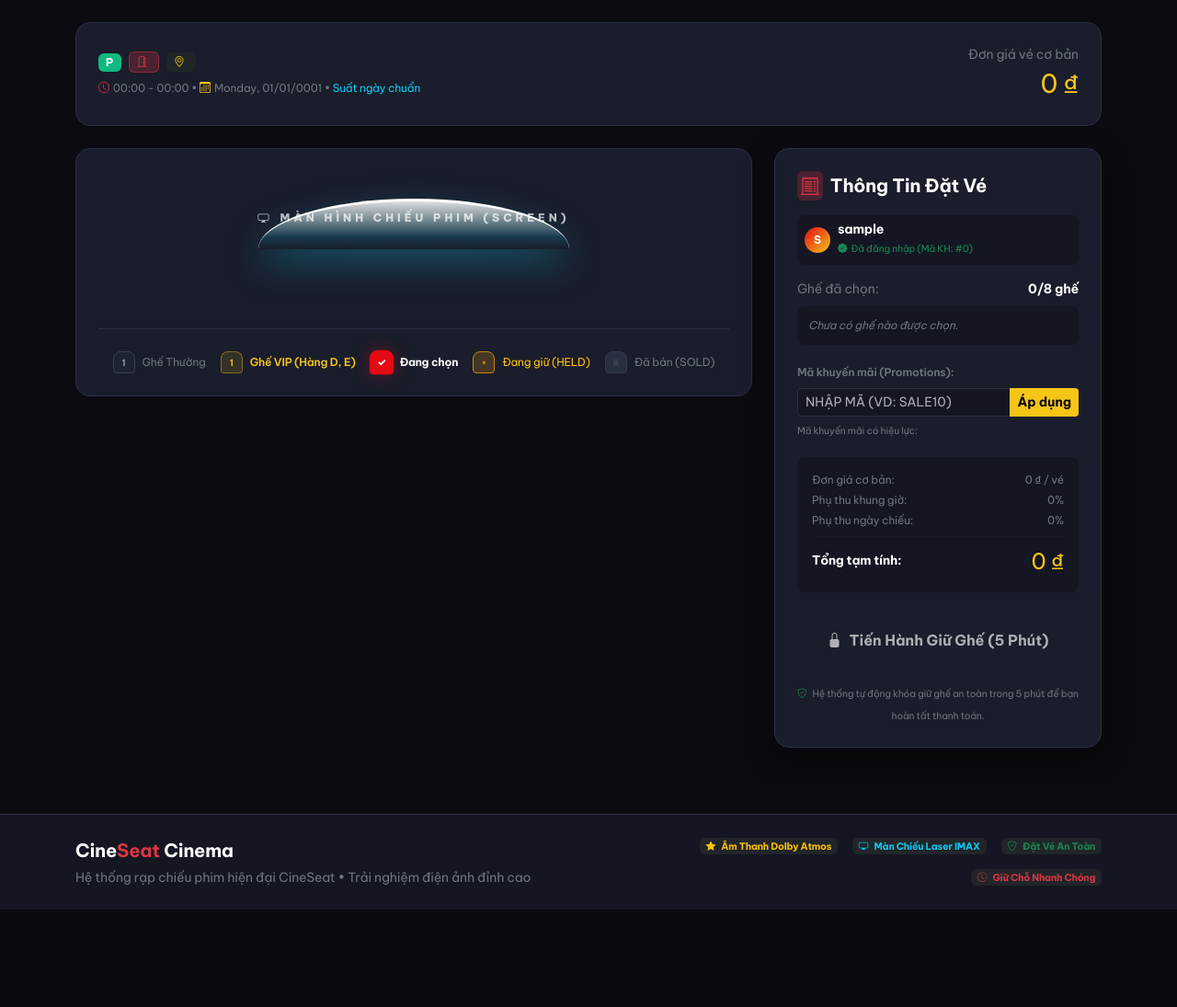
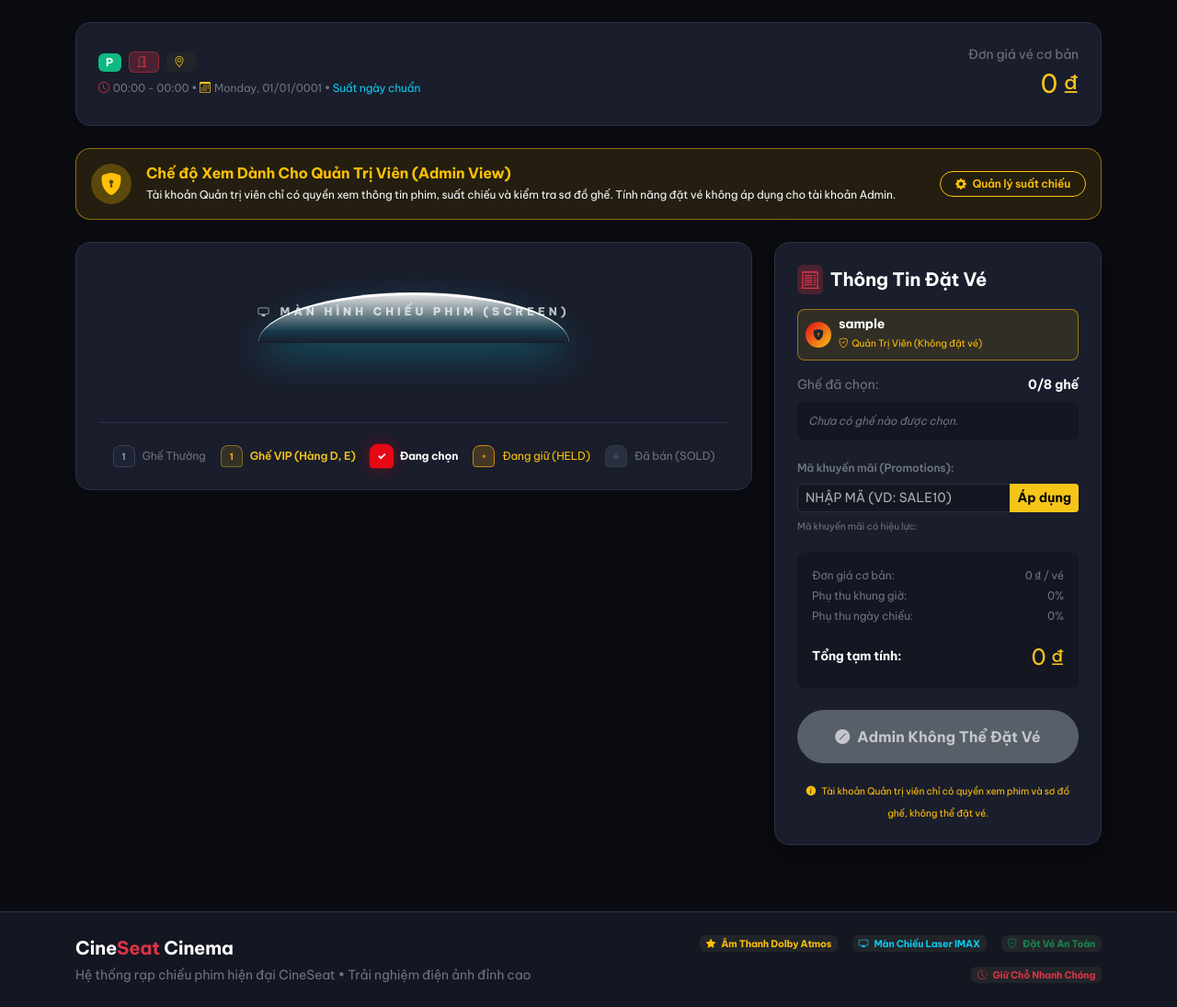
Before and after one commit to tructran2006/HQTCSDL, an ASP.NET Core app: page /Bookings/SelectSeats/1 in a window 1280 px wide. Shown: the part 143-1238 px from the top of the page at 92% size. Before the commit the page ends 1132 px from the top, so only its background shows below. Run offline with ASP.NET Core 8, Linux system fonts and the light colour scheme; the visitor is signed in with stand-in values (Sample User, id 1); data that the repository does not hold is empty; database files in the repository are not loaded; some libraries are stand-ins or nearby versions.

Commit message:
fix: chan admin dat ve, chi cho phep admin xem phim va tach biet don ve giua admin va khach hang
- Sua UserContext.CurrentUserId tra ve 0 khi la Admin va khong fallback ve User 1 khi chua dang nhap de tranh gan nham don ve
- Chan Admin dat ve tai BookingsController (Hold, HoldJson, Checkout, ConfirmPayment) kem thong bao ro rang
- Cap nhat giao dien Chon Ghe (SelectSeats.cshtml): hien thi banner che do xem Admin, vo hieu hoa nut Dat ve
- Cap nhat nut Chi tiet phim: hien thi 'Xem So Do Ghe' doi voi Admin thay vi 'Chon Ghe Dat Ve'
- Cap nhat thanh dieu huong: an 'Ve Cua Toi' doi voi Admin va thay the bang 'Quan Ly Don Ve'
- Don dep cac ve thu nghiem truoc do va bo sung Test12 kiem tra nghiep vu chan Admin dat ve

```diff
--- a/src/CineSeat.Web/Controllers/BookingsController.cs
+++ b/src/CineSeat.Web/Controllers/BookingsController.cs
@@ -116,7 +116,18 @@ namespace CineSeat.Web.Controllers
                 return RedirectToAction("Login", "Account", new { returnUrl = Url.Action("SelectSeats", new { id = request.ShowtimeId }) });
             }
 
+            if (User.IsInRole("ADMIN"))
+            {
+                TempData["ErrorMessage"] = "Tài khoản Quản trị viên (Admin) chỉ có quyền xem thông tin và quản lý hệ thống, không được phép thực hiện đặt vé.";
+                return RedirectToAction(nameof(SelectSeats), new { id = request.ShowtimeId });
+            }
+
             int currentUser = _userContext.CurrentUserId;
+            if (currentUser <= 0)
+            {
+                TempData["ErrorMessage"] = "Vui lòng đăng nhập bằng tài khoản Khách hàng để tiến hành giữ ghế.";
+                return RedirectToAction("Login", "Account", new { returnUrl = Url.Action("SelectSeats", new { id = request.ShowtimeId }) });
+            }
 
             if (string.IsNullOrWhiteSpace(request.SeatIdsJson) || request.SeatIdsJson == "[]")
             {
@@ -159,7 +170,26 @@ namespace CineSeat.Web.Controllers
                 });
             }
 
+            if (User.IsInRole("ADMIN"))
+            {
+                return Json(new HoldSeatsResult
+                {
+                    Success = false,
+                    ErrorCode = 403,
+                    ErrorMessage = "Tài khoản Quản trị viên (Admin) chỉ có quyền xem thông tin và quản trị hệ thống, không được phép thực hiện đặt vé."
+                });
+            }
+
             int currentUser = _userContext.CurrentUserId;
+            if (currentUser <= 0)
+            {
+                return Json(new HoldSeatsResult
+                {
+                    Success = false,
+                    ErrorCode = 401,
+                    ErrorMessage = "Vui lòng đăng nhập bằng tài khoản Khách hàng để tiến hành giữ ghế."
+                });
+            }
 
             if (string.IsNullOrWhiteSpace(request.SeatIdsJson) || request.SeatIdsJson == "[]")
             {
@@ -206,9 +236,15 @@ namespace CineSeat.Web.Controllers
         }
 
         // GET: Bookings/Checkout/{bookingId}
-        [Authorize(Roles = "CUSTOMER,ADMIN")]
+        [Authorize(Roles = "CUSTOMER")]
         public async Task<IActionResult> Checkout(int id)
         {
+            if (User.IsInRole("ADMIN"))
+            {
+                TempData["ErrorMessage"] = "Tài khoản Quản trị viên (Admin) không được phép thực hiện thanh toán đặt vé.";
+                return RedirectToAction("Dashboard", "Admin");
+            }
+
             var booking = await _cineSeatService.GetBookingByIdAsync(id);
             if (booking == null)
             {
@@ -232,9 +268,15 @@ namespace CineSeat.Web.Controllers
         // POST: Bookings/ConfirmPayment
         [HttpPost]
         [ValidateAntiForgeryToken]
-        [Authorize(Roles = "CUSTOMER,ADMIN")]
+        [Authorize(Roles = "CUSTOMER")]
         public async Task<IActionResult> ConfirmPayment(int bookingId, string method)
         {
+            if (User.IsInRole("ADMIN"))
+            {
+                TempData["ErrorMessage"] = "Tài khoản Quản trị viên (Admin) không được phép thanh toán đặt vé.";
+                return RedirectToAction("Dashboard", "Admin");
+            }
+
             try
             {
                 await _cineSeatService.ConfirmBookingAsync(bookingId, method);
@@ -257,9 +299,15 @@ namespace CineSeat.Web.Controllers
         // POST: Bookings/Cancel
         [HttpPost]
         [ValidateAntiForgeryToken]
-        [Authorize(Roles = "CUSTOMER,ADMIN")]
+        [Authorize(Roles = "CUSTOMER")]
         public async Task<IActionResult> CancelBooking(int bookingId)
         {
+            if (User.IsInRole("ADMIN"))
+            {
+                TempData["ErrorMessage"] = "Tài khoản Quản trị viên (Admin) không được phép thao tác tại luồng này.";
+                return RedirectToAction("Bookings", "Admin");
+            }
+
             try
             {
                 await _cineSeatService.CancelBookingAsync(bookingId);
@@ -280,11 +328,22 @@ namespace CineSeat.Web.Controllers
         }
 
         // GET: Bookings/History
-        [Authorize(Roles = "CUSTOMER,ADMIN")]
+        [Authorize]
         public async Task<IActionResult> History()
         {
+            if (User.IsInRole("ADMIN"))
+            {
+                // Admin không có lịch sử vé cá nhân, chuyển hướng thẳng vào Báo cáo Đơn vé của Admin
+                return RedirectToAction("Bookings", "Admin");
+            }
+
             var currentUser = await _userContext.GetCurrentUserAsync();
             int userId = currentUser?.UserId ?? _userContext.CurrentUserId;
+            if (userId <= 0)
+            {
+                return RedirectToAction("Login", "Account");
+            }
+
             var bookings = await _cineSeatService.GetBookingHistoryByUserIdAsync(userId);
 
             ViewBag.CurrentUser = currentUser;
--- a/src/CineSeat.Web/Views/Bookings/SelectSeats.cshtml
+++ b/src/CineSeat.Web/Views/Bookings/SelectSeats.cshtml
@@ -39,6 +39,27 @@
             </div>
         </div>
     </div>
+
+    @if (User.IsInRole("ADMIN"))
+    {
+        <!-- CẢNH BÁO CHẾ ĐỘ XEM QUẢN TRỊ VIÊN -->
+        <div class="alert alert-warning bg-warning bg-opacity-10 border border-warning border-opacity-50 rounded-4 p-3 mb-4 d-flex flex-wrap align-items-center justify-content-between gap-3 shadow-sm">
+            <div class="d-flex align-items-center gap-3">
+                <span class="p-2 rounded-circle bg-warning bg-opacity-25 text-warning fs-4 d-flex align-items-center justify-content-center" style="width:44px; height:44px;">
+                    <i class="bi bi-shield-lock-fill"></i>
+                </span>
+                <div>
+                    <h6 class="fw-bold text-warning mb-0">Chế độ Xem Dành Cho Quản Trị Viên (Admin View)</h6>
+                    <div class="text-light fs-8 mt-1">
+                        Tài khoản Quản trị viên chỉ có quyền xem thông tin phim, suất chiếu và kiểm tra sơ đồ ghế. Tính năng đặt vé không áp dụng cho tài khoản Admin.
+                    </div>
+                </div>
+            </div>
+            <a asp-controller="Admin" asp-action="Showtimes" class="btn btn-sm btn-outline-warning rounded-pill px-3 py-1 fs-8 fw-semibold">
+                <i class="bi bi-gear-fill me-1"></i> Quản lý suất chiếu
+            </a>
+        </div>
+    }
 
     <!-- Sơ đồ ghế & Sticky Summary Card -->
     <div class="row g-4">
@@ -131,7 +152,17 @@
                 </h5>
 
                 <!-- Khách hàng đang thao tác -->
-                @if (User.Identity?.IsAuthenticated == true)
+                @if (User.IsInRole("ADMIN"))
+                {
+                    <div class="p-2 mb-3 bg-warning bg-opacity-10 border border-warning border-opacity-50 rounded-3 d-flex align-items-center gap-2">
+                        <span class="user-avatar-circle bg-warning text-dark fw-bold" style="width:28px; height:28px; font-size:0.75rem;"><i class="bi bi-shield-lock-fill"></i></span>
+                        <div class="text-truncate">
+                            <div class="text-white small fw-bold lh-1 text-truncate">@Model.CurrentUserName</div>
+                            <small class="text-warning fs-9"><i class="bi bi-shield-check me-1"></i>Quản Trị Viên (Không đặt vé)</small>
+                        </div>
+                    </div>
+                }
+                else if (User.Identity?.IsAuthenticated == true)
                 {
                     <div class="p-2 mb-3 bg-surface rounded-3 border-cs d-flex align-items-center gap-2">
                         <span class="user-avatar-circle" style="width:28px; height:28px; font-size:0.75rem;">@(string.IsNullOrEmpty(Model.CurrentUserName) ? "U" : Model.CurrentUserName.Substring(0, 1).ToUpper())</span>
@@ -225,17 +256,37 @@
                     <input type="hidden" id="seatIdsJsonInput" name="SeatIdsJson" value="[]" />
                     <input type="hidden" id="promoCodeFormInput" name="PromoCode" value="" />
 
+                    @if (User.IsInRole("ADMIN"))
+                    {
+                        <button type="button" id="submitHoldBtn" class="btn btn-secondary w-100 fw-bold py-3 rounded-pill d-flex align-items-center justify-content-center gap-2 opacity-75" disabled>
+                            <i class="bi bi-slash-circle-fill"></i>
+                            <span>Admin Không Thể Đặt Vé</span>
+                        </button>
+                    }
+                    else
+                    {
                         <button type="submit" id="submitHoldBtn" class="btn btn-cinema w-100 fw-bold py-3 rounded-pill d-flex align-items-center justify-content-center gap-2" disabled>
                             <i class="bi bi-lock-fill"></i>
                             <span>Tiến Hành Giữ Ghế (5 Phút)</span>
                         </button>
+                    }
                 </form>
 
                 <div class="text-center mt-3">
+                    @if (User.IsInRole("ADMIN"))
+                    {
+                        <small class="text-warning fs-9">
+                            <i class="bi bi-info-circle-fill me-1"></i>
+                            Tài khoản Quản trị viên chỉ có quyền xem phim và sơ đồ ghế, không thể đặt vé.
+                        </small>
+                    }
+                    else
+                    {
                         <small class="text-secondary fs-9">
                             <i class="bi bi-shield-check text-success me-1"></i>
                             Hệ thống tự động khóa giữ ghế an toàn trong 5 phút để bạn hoàn tất thanh toán.
                         </small>
+                    }
                 </div>
             </div>
         </div>
@@ -261,6 +312,7 @@
 @section Scripts {
 <script>
     document.addEventListener("DOMContentLoaded", function () {
+        const isAdmin = @(User.IsInRole("ADMIN") ? "true" : "false");
         const selectedSeats = new Map(); // seatId -> { code, type }
         const maxSeats = 8;
         const showtimeId = @Model.Showtime.ShowtimeId;
@@ -333,7 +385,11 @@
                 return;
             }
 
-            submitBtn.disabled = false;
+            if (isAdmin) {
+                if (submitBtn) submitBtn.disabled = true;
+            } else {
+                if (submitBtn) submitBtn.disabled = false;
+            }
 
             selectedSeats.forEach((seatInfo, id) => {
                 const badge = document.createElement("span");
@@ -390,6 +446,12 @@
         // Xử lý gửi giữ ghế (AJAX Hold để bắt lỗi ORA-20005 và auto refresh)
         holdForm.addEventListener("submit", async function (e) {
             e.preventDefault();
+
+            if (isAdmin) {
+                alert("Tài khoản Quản trị viên (Admin) không được phép thực hiện đặt vé!");
+                return;
+            }
+
             const seatIds = Array.from(selectedSeats.keys());
             if (seatIds.length === 0) {
                 alert("Vui lòng chọn ít nhất 1 ghế!");
--- a/src/CineSeat.Web/Views/Movies/Details.cshtml
+++ b/src/CineSeat.Web/Views/Movies/Details.cshtml
@@ -165,7 +165,7 @@
                                             <a asp-controller="Bookings" asp-action="SelectSeats" asp-route-id="@st.ShowtimeId"
                                                class="btn btn-cinema btn-sm w-100 rounded-pill py-2 d-flex align-items-center justify-content-center gap-1">
                                                 <i class="bi bi-grid-3x3-gap-fill"></i>
-                                                <span>Chọn Ghế Ngay</span>
+                                                <span>@(User.IsInRole("ADMIN") ? "Xem Sơ Đồ Ghế" : "Chọn Ghế Ngay")</span>
                                             </a>
                                         }
                                         else
--- a/src/CineSeat.Web/Views/Shared/_Layout.cshtml
+++ b/src/CineSeat.Web/Views/Shared/_Layout.cshtml
@@ -53,12 +53,24 @@
                         </li>
                         @if (User.Identity?.IsAuthenticated == true)
                         {
+                            @if (User.IsInRole("CUSTOMER"))
+                            {
                                 <li class="nav-item">
                                     <a class="nav-link px-3 @(ViewContext.RouteData.Values["action"]?.ToString() == "History" ? "active text-danger fw-bold" : "text-light")"
                                        asp-controller="Bookings" asp-action="History">
                                         <i class="bi bi-receipt me-1"></i> Vé Của Tôi
                                     </a>
                                 </li>
+                            }
+                            else if (User.IsInRole("ADMIN"))
+                            {
+                                <li class="nav-item">
+                                    <a class="nav-link px-3 @(ViewContext.RouteData.Values["controller"]?.ToString() == "Admin" && ViewContext.RouteData.Values["action"]?.ToString() == "Bookings" ? "active text-danger fw-bold" : "text-light")"
+                                       asp-controller="Admin" asp-action="Bookings">
+                                        <i class="bi bi-receipt me-1"></i> Quản Lý Đơn Vé
+                                    </a>
+                                </li>
+                            }
                         }
                     </ul>
 
```
Also changed, not shown: src/CineSeat.Web/Services/UserContext.cs (+16 -13 lines), tests/CineSeat.Tests/CineSeatBusinessTests.cs (+47 -0 lines). Lines whose indentation alone changed are shown as unchanged.
